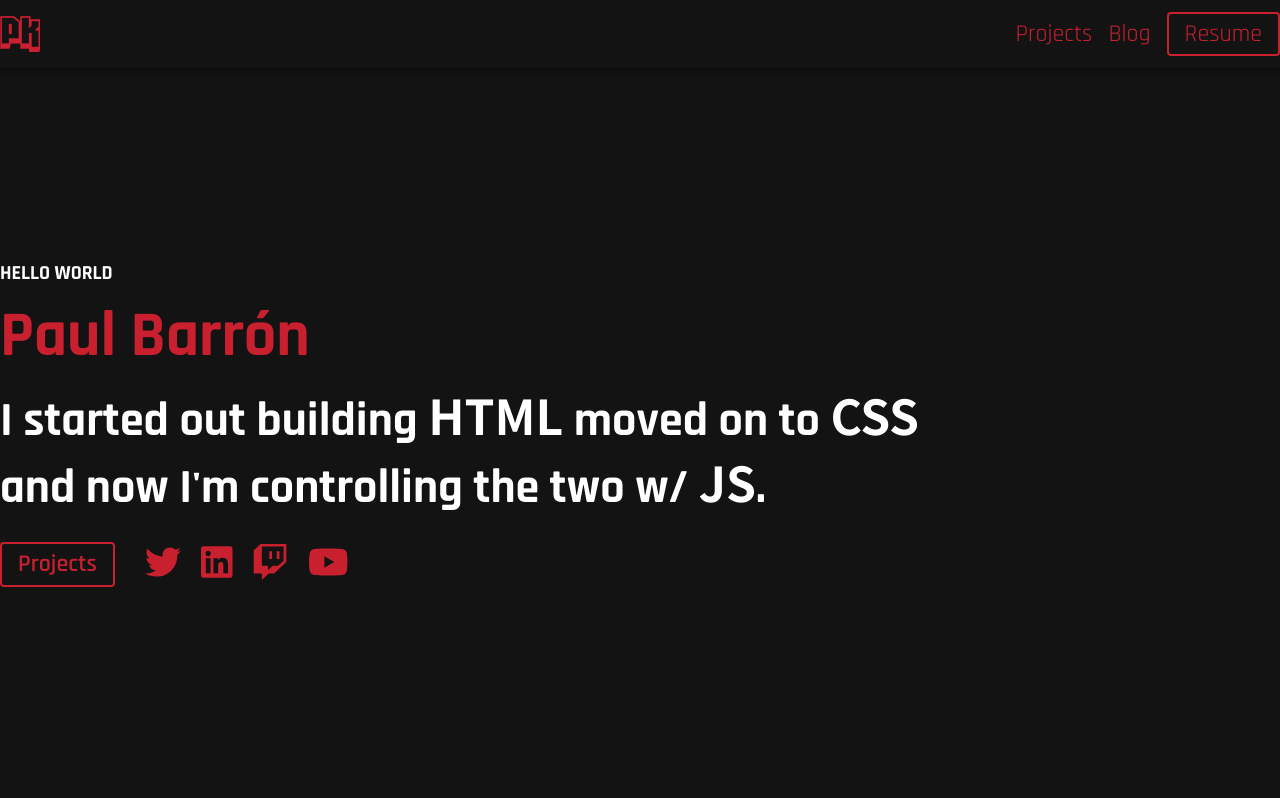
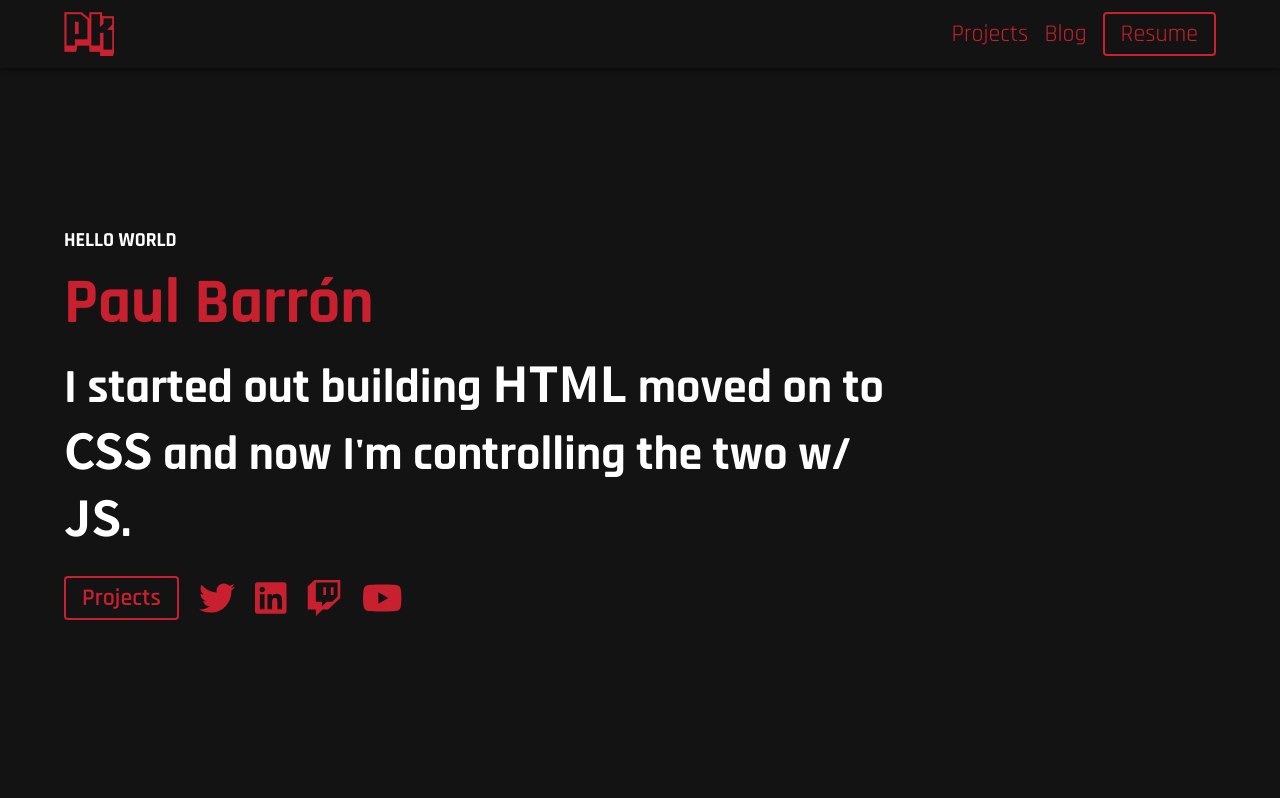
Before and after one commit to PudparK/pudpark-dev, a React (Create React App) app: page / in a window 1280 px wide. Shown: the top 798 px of the page. Built offline with nearby package versions, Linux system fonts and the light colour scheme.

Commit message:
Fixed container widths. Fixed button and icon ul alignment.

```diff
--- a/src/component/layout-component/Header/Header.css
+++ b/src/component/layout-component/Header/Header.css
@@ -1,5 +1,5 @@
 .header-logo {
-  width: 40px;
+  width: 50px;
 }
 
 .mobile-close {
--- a/src/component/layout-component/Header/Header.jsx
+++ b/src/component/layout-component/Header/Header.jsx
@@ -32,7 +32,7 @@ function Header() {
       } else {
         return (
           <Link
-            className="margin-button inline-block lg:text-2xl px-4 py-2 leading-none border-2 rounded border-red text-red hover:border-transparent hover:bg-red hover:text-black mt-4 lg:mt-0"
+            className="inline-block lg:text-2xl px-4 py-2 leading-none border-2 rounded border-red text-red hover:border-transparent hover:bg-red hover:text-black mt-4 lg:mt-0"
             to={link.url}
             onClick={toggleClose}
           >
@@ -48,7 +48,7 @@ function Header() {
 
   return (
     <div className="header px-0">
-      <nav className="container mx-auto py-3 items-center justify-between flex-wrap flex">
+      <nav className="pk-container mx-auto py-3 items-center justify-between flex-wrap flex">
         <div className="flex items-center flex-shrink-0">
           <Link to="/" onClick={toggleClose}>
             <img
--- a/src/index.css
+++ b/src/index.css
@@ -42,3 +42,14 @@ code {
 .javascript {
   font-family: 'Noto Sans JP', sans-serif;
 }
+
+.pk-container {
+  width: 90%;
+  margin: 0 auto;
+}
+
+@media screen and (min-width: 1024px) {
+  .pk-container {
+    max-width: 1280px;
+  }
+}
--- a/src/page/home/Home.css
+++ b/src/page/home/Home.css
@@ -9,14 +9,9 @@
 }
 
 .home-heading ul li {
+  line-height: 1.5rem;
   margin-right: 20px;
 }
-
-.home-heading ul li:first-child {
-  margin-left: 30px;
-}
-
-
 
 @media (min-width: 640px) {
   .bio-pic {
@@ -40,8 +35,15 @@
   -webkit-animation: blink 1s step-start infinite;
   width: 7px;
   height: 1.25rem;
-  top: 4px;
+  top: 0;
 }
+
+@media screen and (min-width: 1024px) {
+  .cursor::after {
+    top: 4px;
+  }
+}
+
 
 @keyframes blink {
   50% {
--- a/src/page/home/Home.jsx
+++ b/src/page/home/Home.jsx
@@ -16,7 +16,7 @@ export default class Home extends React.Component {
   render() {
     return (
       <>
-        <div className="container px-0 h-screen flex flex-col justify-center mx-auto">
+        <div className="pk-container px-0 h-screen flex flex-col justify-center">
           <h3 className="text-base font-bold relative lg:text-xl cursor">
             HELLO WORLD
           </h3>
@@ -24,9 +24,11 @@ export default class Home extends React.Component {
           <p className="lg:w-3/4 text-3xl lg:text-5xl font-black leading-tight">I started out building <span class="html font-regular">HTML</span> moved on to <span className="css">CSS</span> and now I'm controlling the two w/ <span className="javascript">JS</span>.</p>
 
           <div className="home-heading flex flex-wrap text-red leading-tight mt-6">
-            <Link to="/projects" className="margin-button inline-block lg:text-2xl font-semibold px-4 py-2 leading-none border-2 rounded border-red text-red hover:border-transparent hover:bg-red hover:text-black">Projects</Link>
 
             <ul className="flex items-center text-2xl lg:text-4xl">
+              <li>
+                <Link to="/projects" className="inline-block lg:text-2xl font-semibold px-4 py-2 leading-none border-2 rounded border-red text-red hover:border-transparent hover:bg-red hover:text-black">Projects</Link>
+              </li>
               <li>
                 <a href="https://twitter.com/Paul__132">
                   <FontAwesomeIcon icon={faTwitter} />
@@ -51,7 +53,7 @@ export default class Home extends React.Component {
           </div>
         </div>
         <div className="bio-pic">
-          <div className="container mx-auto pl-3 pt-10">
+          <div className="container pl-3 pt-10">
             <FontAwesomeIcon
               icon={faQuoteLeft}
               size="2x"
--- a/tailwind.config.js
+++ /dev/null
@@ -1,5 +0,0 @@
-module.exports = {
-  theme: {},
-  variants: {},
-  plugins: [],
-}
```
Also changed, not shown: src/asset/css/main.css, src/asset/css/tailwind.css (line endings or trailing spaces), tailwind.js.
